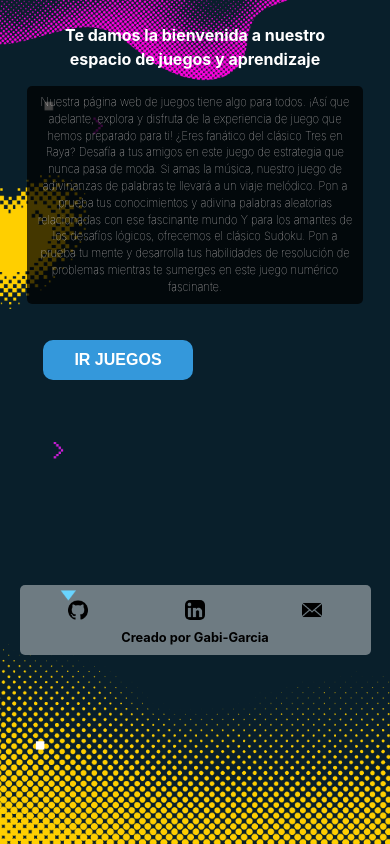
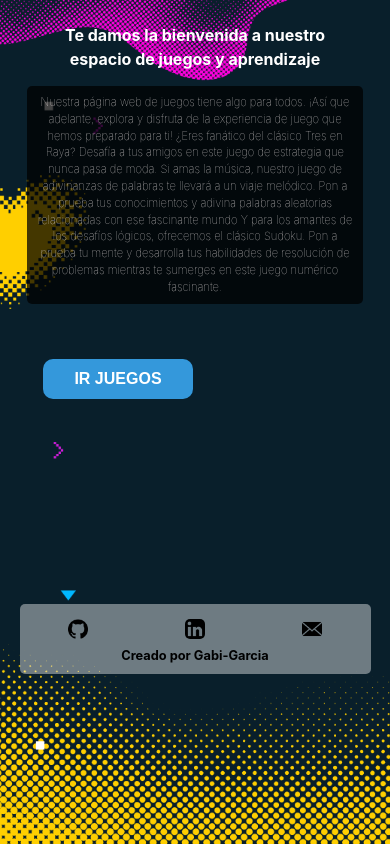
Before and after one commit to Gabi-Garcia/jugando-ando, a React (Vite) app: page /About in a window 390 px wide. Built offline with nearby package versions, Linux system fonts and the light colour scheme.

Commit message:
Modified: media querys

```diff
--- a/src/Pages/About/About.css
+++ b/src/Pages/About/About.css
@@ -58,7 +58,7 @@ h2{
     .caja > .aboutBoton{
         width: 20%;
         height: 70px;
-        margin-top:0px;
+        margin-top:30px;
         /* border: 1px solid red; */
     }
     .footerAbout > .footer{
```
